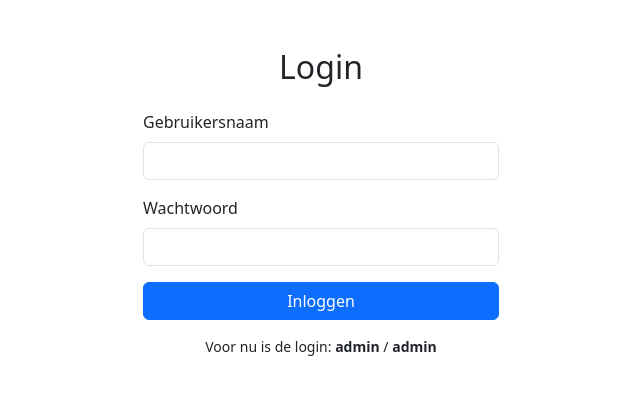
After one commit to nrastam/insta_manager, a Flask app: page /login in a window 1280 px wide. The commit adds this page. Shown: the top 420 px of the page, without its empty margins (319-959 px from the left). Run offline with Flask 3, Linux system fonts and the light colour scheme.

Commit message:
Add login page, show env vars, fix refresh button, handle list/dict in instagrapi calls

```diff
--- a/main.py
+++ b/main.py
@@ -1,7 +1,7 @@
 import os
 import json
 import time
-from flask import Flask, render_template, request, redirect, url_for, flash
+from flask import Flask, render_template, request, redirect, url_for, flash, session
 from instagrapi import Client
 
 app = Flask(__name__)
@@ -30,36 +30,79 @@ def login_instagram():
 def get_not_following_back():
     login_instagram()
     user_id = cl.user_id_from_username(cl.username)
-    following = cl.user_following(user_id, amount=0)  # get all
+    following = cl.user_following(user_id, amount=0)  # dict or list?
     followers = cl.user_followers(user_id, amount=0)
-    not_following_back = [user for uid, user in following.items() if uid not in followers]
-    # Convert to list of dicts with needed info
+    # Normalize to dict of pk: user
+    if isinstance(following, list):
+        following_dict = {u.pk: u for u in following}
+    else:
+        following_dict = following
+    if isinstance(followers, list):
+        followers_dict = {u.pk: u for u in followers}
+    else:
+        followers_dict = followers
+    not_following_back = [user for uid, user in following_dict.items() if uid not in followers_dict]
     result = [{'pk': uid, 'username': user.username, 'full_name': user.full_name} for uid, user in not_following_back.items()]
     save_targets(result)
     return result
 
+def login_required(f):
+    from functools import wraps
+    @wraps(f)
+    def decorated_function(*args, **kwargs):
+        if not session.get('logged_in'):
+            return redirect(url_for('login'))
+        return f(*args, **kwargs)
+    return decorated_function
+
+@app.route('/login', methods=['GET', 'POST'])
+def login():
+    if request.method == 'POST':
+        username = request.form.get('username')
+        password = request.form.get('password')
+        if username == 'admin' and password == 'admin':
+            session['logged_in'] = True
+            flash('Ingelogd', 'success')
+            return redirect(url_for('index'))
+        else:
+            flash('Ongeldige gebruikersnaam of wachtwoord', 'danger')
+    return render_template('login.html')
+
+@app.route('/logout')
+def logout():
+    session.pop('logged_in', None)
+    return redirect(url_for('login'))
+
 @app.route('/')
+@login_required
 def index():
-    targets = load_targets()
-    if not targets:
-        # try to fetch fresh
-        try:
-            targets = get_not_following_back()
-        except Exception as e:
-            flash(f'Error fetching data: {e}', 'danger')
-            targets = []
-    return render_template('index.html', targets=targets)
+    insta_user = os.getenv('INSTA_USERNAME')
+    insta_pass_set = bool(os.getenv('INSTA_PASSWORD'))
+    targets = session.get('targets', [])
+    return render_template('index.html', targets=targets, insta_user=insta_user, insta_pass_set=insta_pass_set)
+
+@app.route('/refresh', methods=['POST'])
+@login_required
+def refresh():
+    try:
+        targets = get_not_following_back()
+        session['targets'] = targets
+        flash(f'Lijst vernieuwd: {len(targets)} accounts gevonden', 'success')
+    except Exception as e:
+        flash(f'Error fetching data: {e}', 'danger')
+    return redirect(url_for('index'))
 
 @app.route('/unfollow/<pk>', methods=['POST'])
+@login_required
 def unfollow(pk):
     try:
         login_instagram()
         cl.user_unfollow(pk)
         flash(f'Unfollowed user {pk}', 'success')
         # remove from list
-        targets = load_targets()
+        targets = session.get('targets', [])
         targets = [t for t in targets if t['pk'] != pk]
-        save_targets(targets)
+        session['targets'] = targets
         time.sleep(5)  # simple rate limit
     except Exception as e:
         flash(f'Error unfollowing: {e}', 'danger')
--- /dev/null
+++ b/templates/login.html
@@ -0,0 +1,43 @@
+<!doctype html>
+<html lang="nl">
+<head>
+    <meta charset="utf-8">
+    <title>Insta Manager - Login</title>
+    <meta name="viewport" content="width=device-width, initial-scale=1">
+    <link href="https://cdn.jsdelivr.net/npm/bootstrap@5.3.3/dist/css/bootstrap.min.css" rel="stylesheet">
+</head>
+<body>
+<div class="container py-5">
+    <div class="row justify-content-center">
+        <div class="col-md-4">
+            <h2 class="mb-4 text-center">Login</h2>
+            {% with messages = get_flashed_messages(with_categories=true) %}
+              {% if messages %}
+                {% for category, message in messages %}
+                  <div class="alert alert-{{category}} alert-dismissible fade show" role="alert">
+                    {{ message }}
+                    <button type="button" class="btn-close" data-bs-dismiss="alert" aria-label="Close"></button>
+                  </div>
+                {% endfor %}
+              {% endif %}
+            {% endwith %}
+            <form method="post" action="{{ url_for('login') }}">
+                <div class="mb-3">
+                    <label for="username" class="form-label">Gebruikersnaam</label>
+                    <input type="text" class="form-control" id="username" name="username" required>
+                </div>
+                <div class="mb-3">
+                    <label for="password" class="form-label">Wachtwoord</label>
+                    <input type="password" class="form-control" id="password" name="password" required>
+                </div>
+                <button type="submit" class="btn btn-primary w-100">Inloggen</button>
+            </form>
+            <p class="mt-3 text-center small">
+                Voor nu is de login: <strong>admin</strong> / <strong>admin</strong>
+            </p>
+        </div>
+    </div>
+</div>
+<script src="https://cdn.jsdelivr.net/npm/bootstrap@5.3.3/dist/js/bootstrap.bundle.min.js"></script>
+</body>
+</html>
```
Also changed, not shown: templates/index.html (+8 -4 lines).
